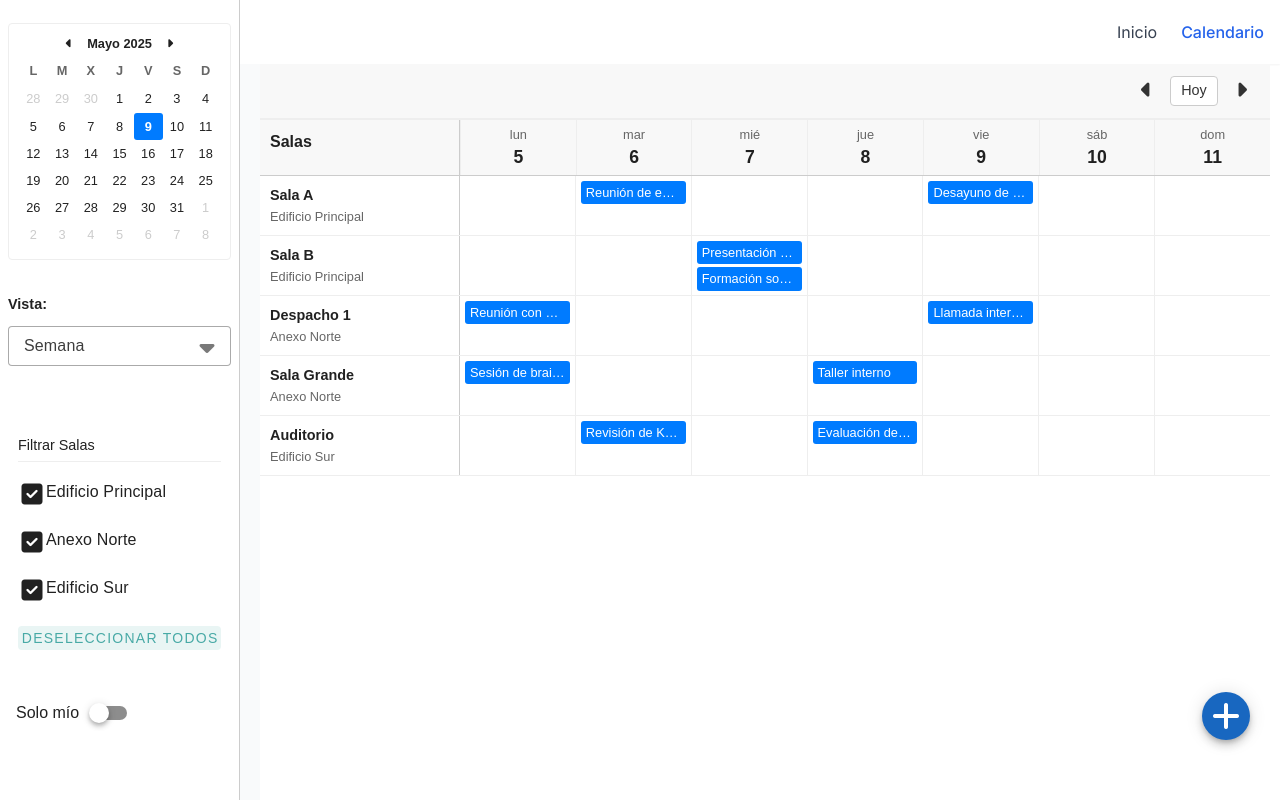
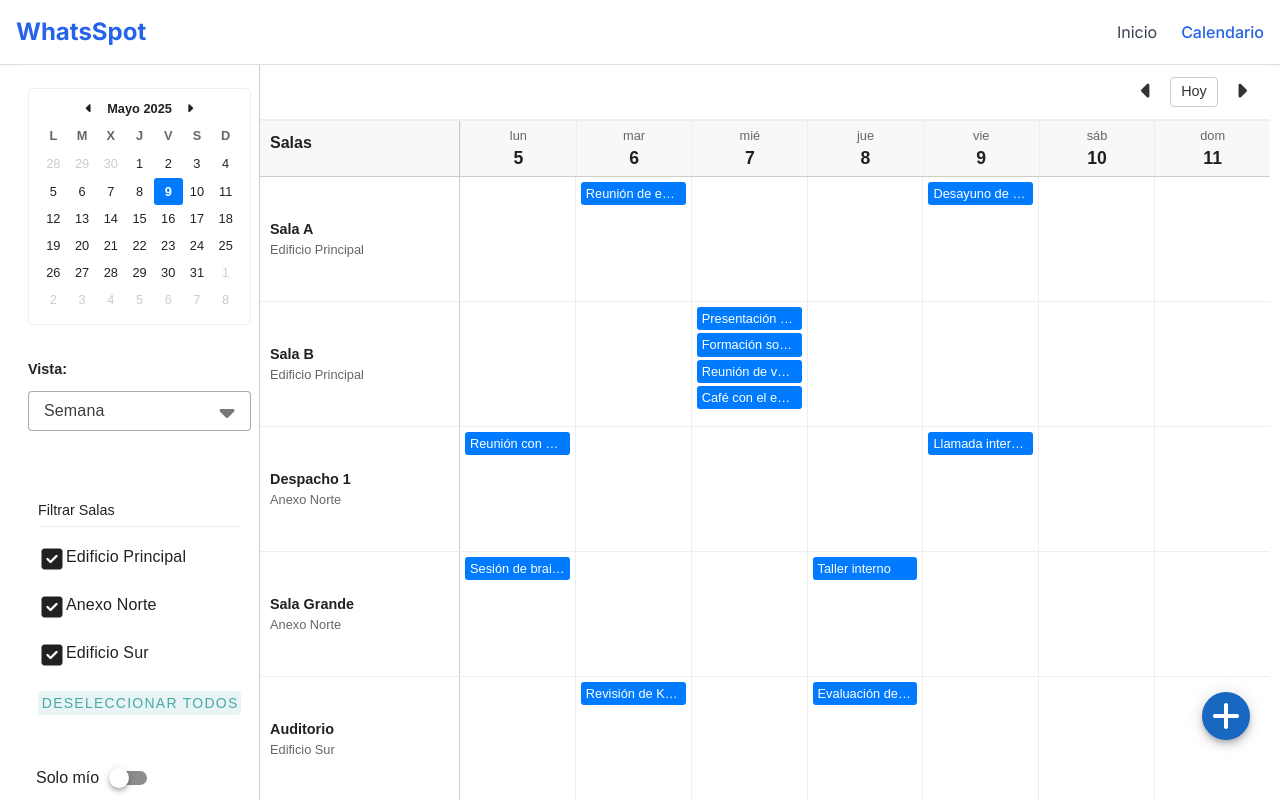
Before and after one commit to ARSanchezKiconex/whatspot-vue3, a Vue app: page /calendar in a window 1280 px wide. Shown: the top 800 px of the page. Built offline with nearby package versions, Linux system fonts and the light colour scheme.

Commit message:
Cambios en estructura realizados

```diff
--- a/src/components/Calendar.vue
+++ b/src/components/Calendar.vue
@@ -1,11 +1,6 @@
 <template>
   <div class="calendar-layout">
-  <v-navigation-drawer
-    app
-    fixed
-    width="240"
-    class="sidebar"
-  >
+    <div class="sidebar">
       <!-- Vista MiniMes -->
       <v-card flat class="pa-2">
         <MiniMonthView
@@ -45,7 +40,7 @@
       <v-card flat class="pa-2 mt-4">
         <UserOnlySwitch v-model="showOnlyMine" />
       </v-card>
-  </v-navigation-drawer>
+    </div>
 
     <div class="main-content">
       <CalendarHeader
@@ -89,7 +84,7 @@
       >
         <i class="fa-solid fa-plus"></i>
       </v-btn>
-    </div>
+
 
       <FacilitySelectionModal
         v-model:dialog="showFacilityModal"
@@ -114,7 +109,7 @@
         :installations="installations"
         @confirmBooking="handleBooking"
       />
-
+    </div>
   </div>
 </template>
 
@@ -304,6 +299,28 @@ const allEvents = ref([
     timeTo: '12:00',
     title: 'Evaluación de desempeño',
     details: 'Trimestre 1'
+  },
+  {
+    id: 11,
+    facility: 'Edificio Principal',
+    room: 's2',
+    dateFrom: '2025-05-07',
+    timeFrom: '10:15',
+    dateTo: '2025-05-09',
+    timeTo: '11:00',
+    title: 'Reunión de ventas',
+    details: 'Estrategia para el próximo trimestre'
+  },
+  {
+    id: 12,
+    facility: 'Edificio Principal',
+    room: 's2',
+    dateFrom: '2025-05-07',
+    timeFrom: '11:15',
+    dateTo: '2025-05-06',
+    timeTo: '12:30',
+    title: 'Café con el equipo de marketing',
+    details: 'Nuevas campañas'
   }
 ]);
 
@@ -325,6 +342,11 @@ const allResources = ref([
   { id: 's3', name: 'Despacho 1', building: 'Anexo Norte' },
   { id: 's4', name: 'Sala Grande', building: 'Anexo Norte' },
   { id: 's5', name: 'Auditorio', building: 'Edificio Sur' },
+  { id: 's6', name: 'Sala de Juntas', building: 'Edificio Sur' },
+  { id: 's7', name: 'Sala de Conferencias', building: 'Edificio Sur' },
+  { id: 's8', name: 'Sala de Capacitación', building: 'Edificio Sur' },
+  { id: 's9', name: 'Sala de Proyectos', building: 'Edificio Sur' },
+  { id: 's10', name: 'Sala de Innovación', building: 'Edificio Sur' },
 ]);
 
 const todayDate = new Date();
@@ -481,6 +503,8 @@ function selectDateAndSwitchView(date) {
 .calendar-body {
     flex-grow: 1; /* El cuerpo del calendario ocupa el espacio restante */
     background-color: #fff; /* Fondo blanco para el area principal */
+    display: flex;
+    flex-direction: column;
     /* Si quieres que el cuerpo del calendario también ocupe toda la altura restante: */
     height: 100%;
 }
--- a/src/components/calendar-navigation/CalendarHeader.vue
+++ b/src/components/calendar-navigation/CalendarHeader.vue
@@ -23,7 +23,6 @@ defineEmits(['previous', 'next', 'today']);
   justify-content: space-between;
   align-items: center;
   padding: 10px 15px; /* Menos padding vertical */
-  background-color: #f8f8f8;
   border-bottom: 1px solid #eee;
   text-transform: capitalize;
 }
--- a/src/components/layout/Navbar.vue
+++ b/src/components/layout/Navbar.vue
@@ -1,5 +1,5 @@
 <template>
-  <header class="bg-white shadow-sm">
+  <header class="bg-white shadow-sm border-b border-black">
     <nav class="container mx-auto px-4 py-3">
       <div class="flex justify-between items-center">
         <!-- Logo -->
@@ -41,7 +41,6 @@
 <script setup lang="ts">
 import { ref } from 'vue'
 import { RouterLink } from 'vue-router'
-import CalendarHeader from '../date-picker/CalendarHeader.vue';
 
 const isMobileMenuOpen = ref(false)
 
@@ -49,9 +48,3 @@ const toggleMobileMenu = () => {
   isMobileMenuOpen.value = !isMobileMenuOpen.value
 }
 </script>
-
-<style scoped>
-#title-nav {
-  background-color: aqua;
-}
-</style>
--- a/src/components/views/WeekView.vue
+++ b/src/components/views/WeekView.vue
@@ -107,8 +107,8 @@ function formatTime(time) {
 .week-view {
   display: flex;
   flex-direction: column;
-  height: 600px; /* Altura fija para scroll interno si es necesario */
   border-top: 1px solid #eee;
+  overflow: auto;
 }
 
 .header-row {
@@ -205,7 +205,7 @@ function formatTime(time) {
   display: flex;
   flex-direction: row;
   border-bottom: 1px solid #eee;
-  height: 60px;
+  height: 125px;
   flex-shrink: 0;
 }
 
```
Lines whose indentation alone changed are shown as unchanged.
